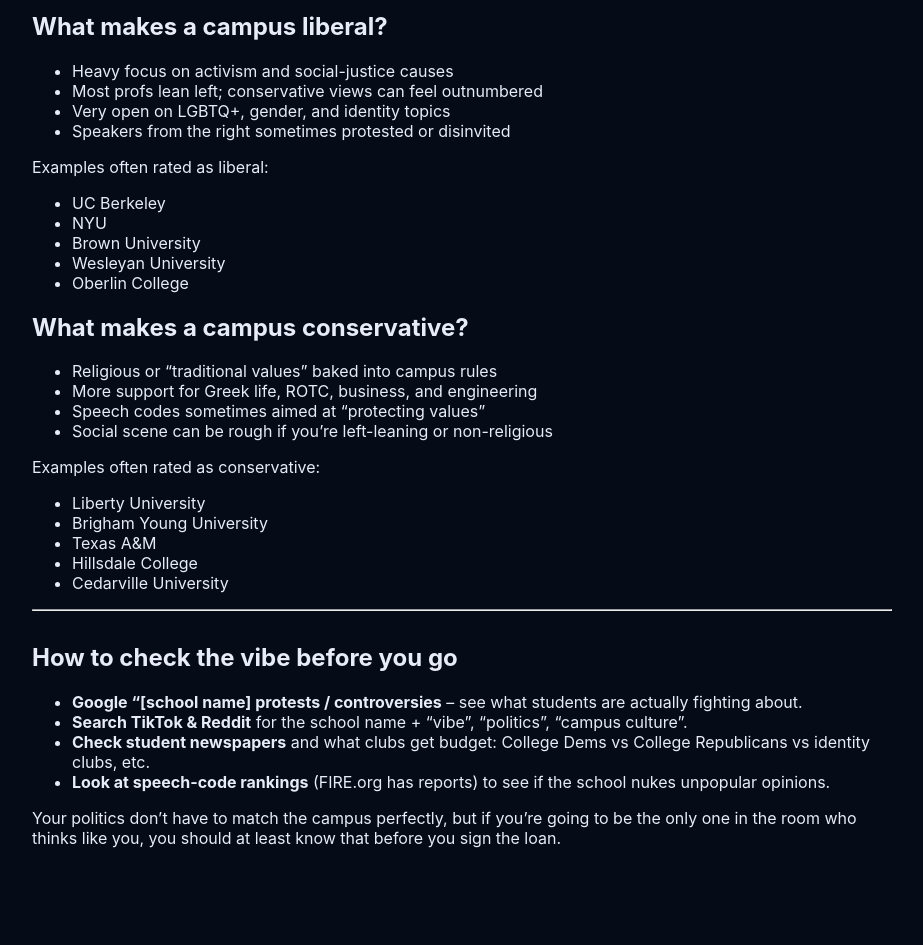
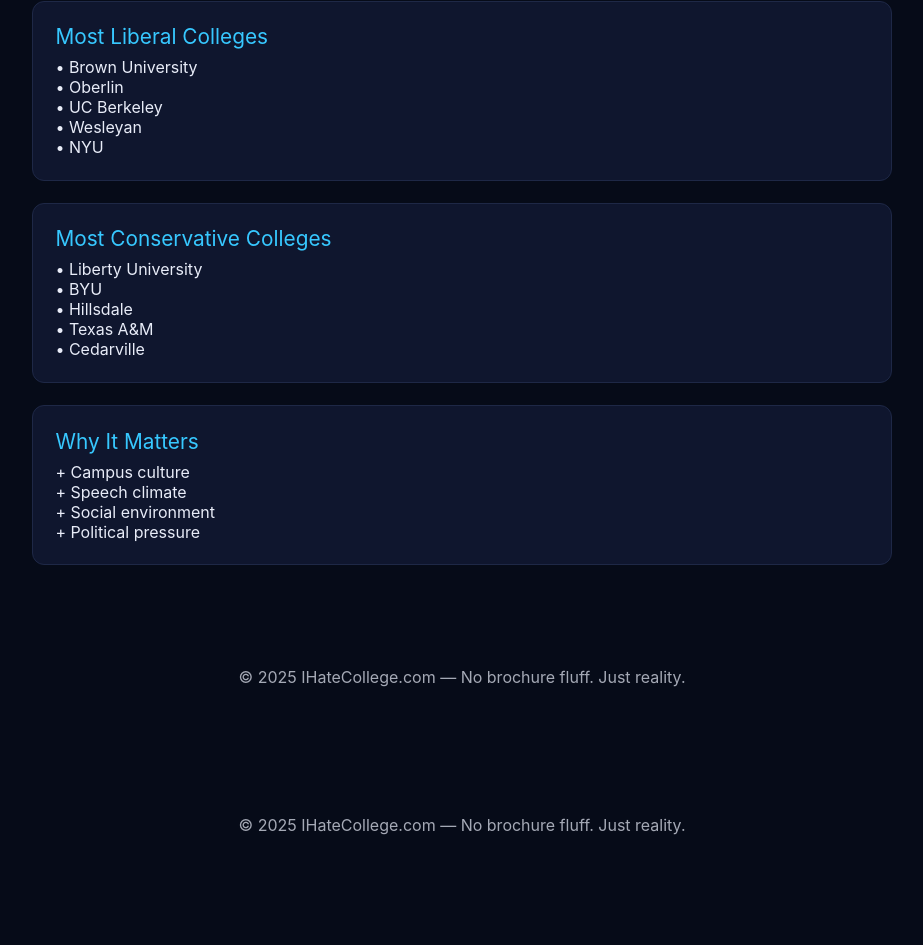
Before and after one commit to placebetsai/Ihatecollege, a Next.js app: page /liberal-vs-conservative in a window 1280 px wide. Shown: the part 365-1310 px from the top of the page, without its empty margins (178-1101 px from the left). After the commit the page ends 1248 px from the top, so only its background shows below. Built offline with nearby package versions, Linux system fonts and the light colour scheme.

Commit message:
Update liberal-vs-conservative.js

```diff
--- a/pages/liberal-vs-conservative.js
+++ b/pages/liberal-vs-conservative.js
@@ -1,102 +1,37 @@
-// pages/liberal-vs-conservative.js
 import Layout from "../components/Layout";
 
-const liberalExamples = [
-  "UC Berkeley",
-  "NYU",
-  "Brown University",
-  "Wesleyan University",
-  "Oberlin College",
-];
+export default function LiberalVsConservative() {
+  return (
+    <Layout title="Liberal vs Conservative">
+      <h1>Liberal vs. Conservative Colleges</h1>
 
-const conservativeExamples = [
-  "Liberty University",
-  "Brigham Young University",
-  "Texas A&M",
-  "Hillsdale College",
-  "Cedarville University",
-];
+      <p>Some campuses lean left. Some lean right. Here’s the breakdown.</p>
 
-export default function LiberalVsConservativePage() {
-  return (
-    <Layout title="Liberal vs Conservative Colleges | IHATECOLLEGE">
-      <main className="page-main">
-        <section className="page-section">
-          <h1 className="page-title">Liberal vs Conservative Colleges</h1>
-          <p className="page-intro">
-            Before you sign away four years of your life, know what kind of bubble
-            you’re walking into. Some campuses are super progressive, some lean
-            hard conservative, and most pretend they’re “neutral” while they’re not.
-          </p>
+      <div className="card">
+        <div className="card-title">Most Liberal Colleges</div>
+        • Brown University<br />
+        • Oberlin<br />
+        • UC Berkeley<br />
+        • Wesleyan<br />
+        • NYU
+      </div>
 
-          <div className="page-grid">
-            <div className="info-card">
-              <h2 className="section-title">What makes a campus liberal?</h2>
-              <ul className="info-list">
-                <li>Heavy focus on activism and social-justice causes</li>
-                <li>Most profs lean left; conservative views can feel outnumbered</li>
-                <li>Very open on LGBTQ+, gender, and identity topics</li>
-                <li>Speakers from the right sometimes protested or disinvited</li>
-              </ul>
-              <p className="card-subtitle">Examples often rated as liberal:</p>
-              <ul className="tag-list">
-                {liberalExamples.map((name) => (
-                  <li key={name} className="tag-pill">
-                    {name}
-                  </li>
-                ))}
-              </ul>
-            </div>
+      <div className="card">
+        <div className="card-title">Most Conservative Colleges</div>
+        • Liberty University<br />
+        • BYU<br />
+        • Hillsdale<br />
+        • Texas A&M<br />
+        • Cedarville
+      </div>
 
-            <div className="info-card">
-              <h2 className="section-title">What makes a campus conservative?</h2>
-              <ul className="info-list">
-                <li>Religious or “traditional values” baked into campus rules</li>
-                <li>More support for Greek life, ROTC, business, and engineering</li>
-                <li>Speech codes sometimes aimed at “protecting values”</li>
-                <li>Social scene can be rough if you’re left-leaning or non-religious</li>
-              </ul>
-              <p className="card-subtitle">Examples often rated as conservative:</p>
-              <ul className="tag-list">
-                {conservativeExamples.map((name) => (
-                  <li key={name} className="tag-pill">
-                    {name}
-                  </li>
-                ))}
-              </ul>
-            </div>
-          </div>
-
-          <hr className="section-divider" />
-
-          <section style={{ marginTop: "2rem" }}>
-            <h2 className="section-title">How to check the vibe before you go</h2>
-            <ul className="info-list">
-              <li>
-                <strong>Google “{`[school name]` + " protests / controversies"}</strong>{" "}
-                – see what students are actually fighting about.
-              </li>
-              <li>
-                <strong>Search TikTok & Reddit</strong> for the school name + “vibe”,
-                “politics”, “campus culture”.
-              </li>
-              <li>
-                <strong>Check student newspapers</strong> and what clubs get budget:
-                College Dems vs College Republicans vs identity clubs, etc.
-              </li>
-              <li>
-                <strong>Look at speech-code rankings</strong> (FIRE.org has reports)
-                to see if the school nukes unpopular opinions.
-              </li>
-            </ul>
-            <p className="page-intro" style={{ marginTop: "0.75rem" }}>
-              Your politics don’t have to match the campus perfectly, but if you’re
-              going to be the only one in the room who thinks like you, you should
-              at least know that before you sign the loan.
-            </p>
-          </section>
-        </section>
-      </main>
+      <div className="card">
+        <div className="card-title">Why It Matters</div>
+        + Campus culture<br />
+        + Speech climate<br />
+        + Social environment<br />
+        + Political pressure<br />
+      </div>
     </Layout>
   );
 }
```
